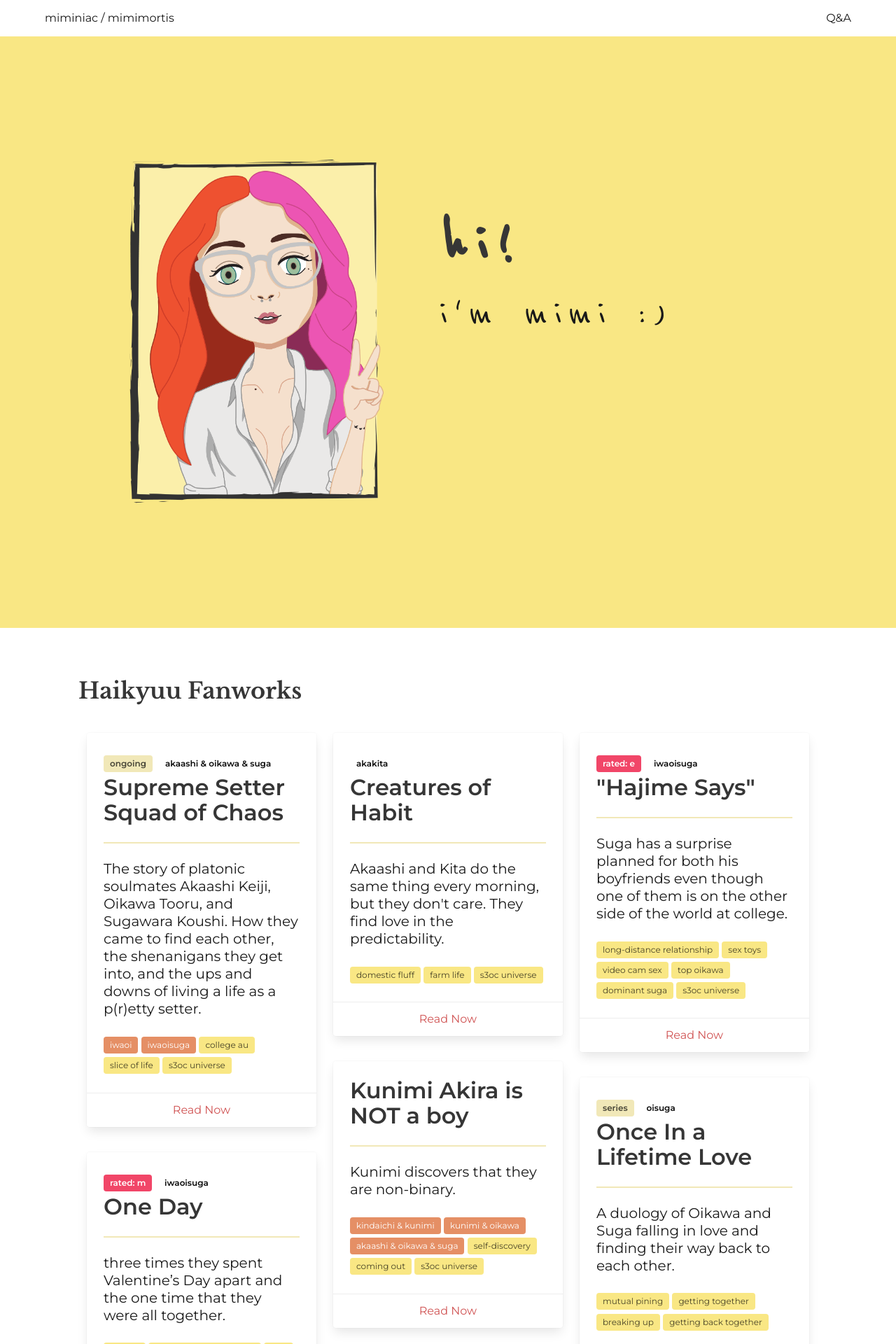
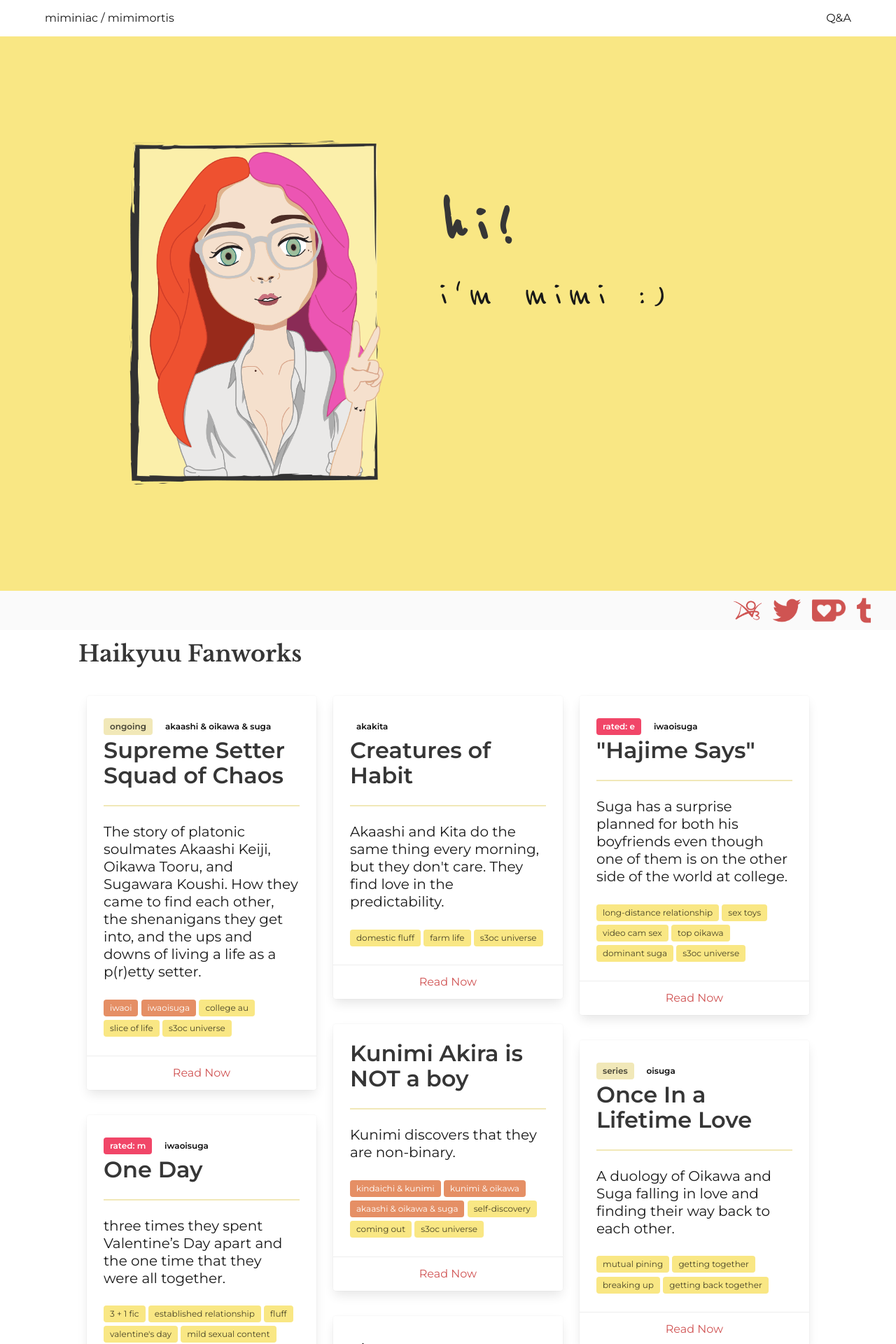
Before and after one commit to miminiac/miminiac.github.io, a Jekyll site: the page built from _pages/index.md, in a window 1280 px wide. Shown: the top 1920 px of the page at 70% size. Built offline with Jekyll 4.4.1, drawn with Linux system fonts in a browser that asks for light colours.

Commit message:
add social footer

```diff
--- a/_config.yml
+++ b/_config.yml
@@ -30,6 +30,7 @@ github_username:  miminiac
 destination: ./docs
 sass:
   sass_dir: _sass
+  style: compressed
 include: ['_pages']
 kramdown:
   input: GFM
--- a/_includes/footer.html
+++ b/_includes/footer.html
@@ -1,4 +1,14 @@
 <footer class="footer">
-  Powered by miminiac
+  <span class="icon">
+    <a class="social-icon image" id="ao3" href="https://archiveofourown.org/users/mimimortis/works" target="_blank"><img src="/assets/images/social/ao3.png"/></a>
+  </span>
+  <span class="icon">
+    <a class="social-icon image" id="twt" href="https://twitter.com/miminiac" target="_blank"><img src="/assets/images/social/twitter.png"/></a>
+  </span>
+  <span class="icon is-wider">
+    <a class="social-icon image" id="kofi" href="https://ko-fi.com/mimimortis" target="_blank"><img src="/assets/images/social/kofi.png"/></a>
+  </span>
+  <span class="icon">
+    <a class="social-icon image" id="tumblr" href="https://miminiac.tumblr.com" target="_blank"><img src="/assets/images/social/tumblr.png"/></a>
+  </span>
 </footer>
-<script src="/assets/js/main.js"></script>
--- a/_layouts/default.html
+++ b/_layouts/default.html
@@ -11,6 +11,7 @@
     <main class="container">
       <article class="section">{{ content }}</article>
     </main>
+    {% include footer.html %}
   </body>
   {% if page.title == "Q&A" %}
   <script src="/assets/js/form.js"></script>
--- a/_sass/base.scss
+++ b/_sass/base.scss
@@ -26,9 +26,8 @@ section {
 
 header {
   margin-top: -60px;
-  height: calc(100vh - 55px);
+  height: calc(100vh - 108px);
   width: 100vw;
-  // background: #ffeb97;
   background: #F9E784;
   display: table-cell;
   vertical-align: middle;
@@ -85,42 +84,41 @@ header .subtitle {
   font-size: 4rem;
 }
 
-// .css-typing *:nth-child(1) {
-//   animation:
-//     typing 3.5s steps(40, end),
-//     blink-caret .75s step-end infinite;
-// }
+.footer {
+  width: 100vw;
+  position: fixed;
+  bottom: 0;
+  padding: .5rem 1rem;
+  display: flex;
+  justify-content: flex-end;
+}
 
-// .css-typing *:nth-child(2) {
-//   animation:
-//     typing2 3.5s steps(40, end),
-//     blink-caret2 .75s step-end infinite;
-//   animation-delay: 2s;
-// }
-// /* The typing effect */
-// @keyframes typing {
-//   from { width: 0 }
-//   to { width: 100% }
-// }
+.footer .icon {
+  width: 2.5rem;
+  height: 2.5rem;
+  margin-left: 1rem;
+  &:hover {
+    filter: grayscale(1);
+  }
+}
 
-// /* The typewriter cursor effect */
-// @keyframes blink-caret {
-//   from, to { border-color: transparent }
-//   50% { border-color: orange; }
-// }
+.icon.is-wider {
+  width: 3rem;
+  .social-icon {
+    display: flex;
+    align-items: center;
+  }
+}
 
-// /* The typing effect */
-// @keyframes typing2 {
-//   from { width: 0 }
-//   to { width: 100% }
-// }
+.social-icon#tumblr {
+  margin-left: -1.2rem;
+}
 
-// /* The typewriter cursor effect */
-// @keyframes blink-caret2 {
-//   from, to { border-color: transparent }
-//   50% { border-color: orange; }
-// }
-
+.social-icon {
+  width: 100%;
+  height: 100%;
+  filter: invert(30%) sepia(73%) saturate(741%) hue-rotate(317deg) brightness(117%) contrast(82%);
+}
 
 @media screen and (min-width: 1216px) {
   .container {
@@ -149,6 +147,7 @@ header .subtitle {
   }
   .banner {
     flex-direction: column;
+    align-items: center;
     margin: 0;
 
     > * {
@@ -159,10 +158,14 @@ header .subtitle {
     white-space: pre-wrap;
   }
 
+  .image.is-50vh {
+    width: 36vh;
+  }
+
   header .title {
-    white-space: 3.5rem !important;
+    white-space: 3rem !important;
   }
   header .subtitle {
-    white-space: 2rem !important;
+    white-space: 1.7rem !important;
   }
 }
```
Also changed, not shown: assets/images/social/kofi.png (added).
